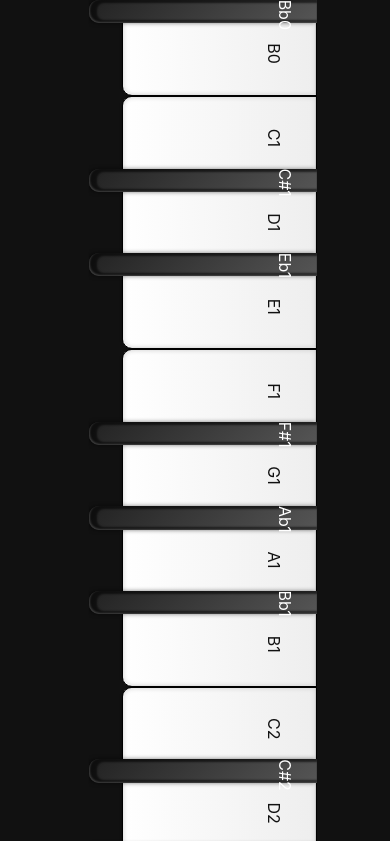
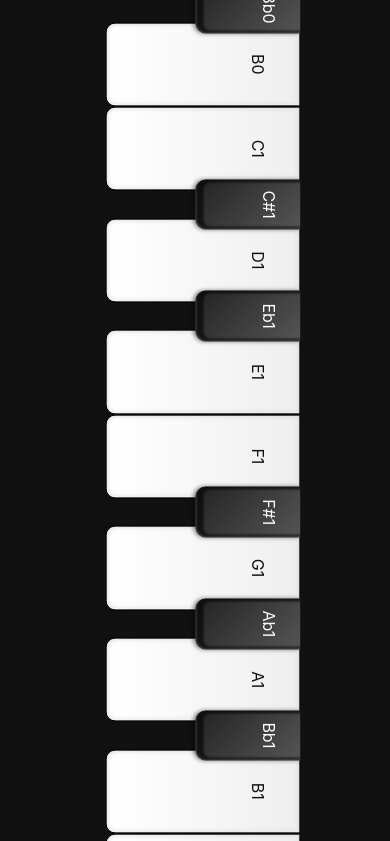
Before and after one commit to soundmanforiam/FrequencyFinder, a plain HTML site: page index.html in a window 390 px wide. Shown: the top 841 px of the page. Drawn offline with nearby package versions, Linux system fonts and the light colour scheme.

Commit message:
black key mobile version swap

```diff
--- a/freq-finder.css
+++ b/freq-finder.css
@@ -91,6 +91,10 @@ li {
         height: 50vw;
         width: 10vh;
     }
+    .black {
+        height: 27vw;
+        width: 6vh;
+    }
     ul {
         width: max-content;
     }
```
